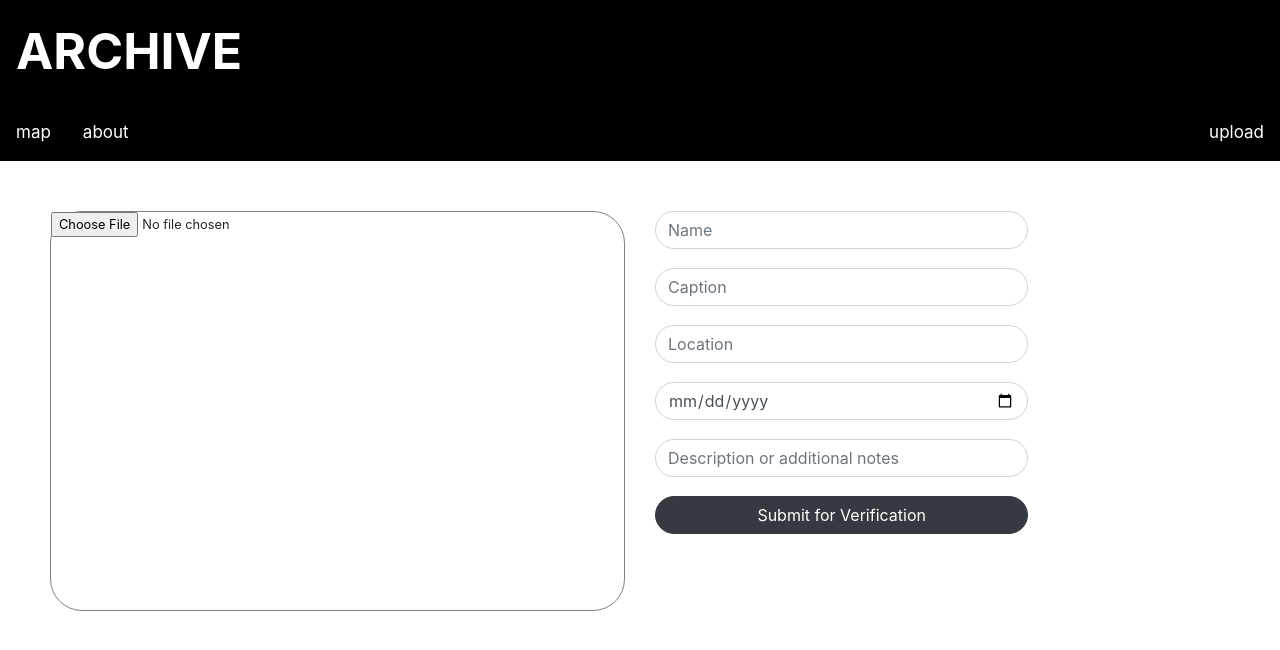
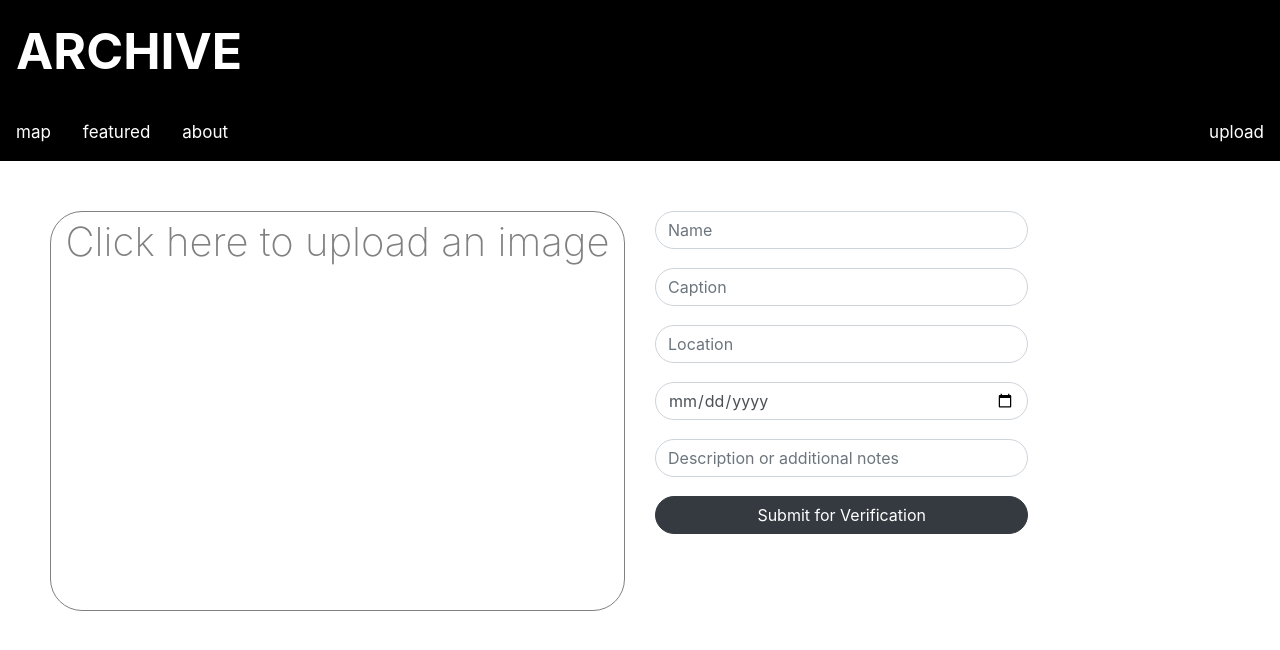
Before and after one commit to pelincetin/Palimpsest, a Flask app: page /upload in a window 1280 px wide. Shown: the top 650 px of the page. Run offline with Flask 2, Linux system fonts and the light colour scheme; some libraries are stand-ins or nearby versions.

Commit message:
add featured, clean up main page, add url to  layout etc.

```diff
--- a/app.py
+++ b/app.py
@@ -66,11 +66,15 @@ def allowed_file(filename):
 
 @app.route('/')
 def main():
-	return render_template('main.html', pictures=pictures)
+	return render_template('main.html')
 
 @app.route('/about')
 def about():
 	return render_template('about.html')
+
+@app.route('/featured')
+def featured():
+	return render_template('featured.html', pictures=pictures)
 
 @app.route('/upload')
 def upload_form():
--- a/templates/about.html
+++ b/templates/about.html
@@ -16,6 +16,7 @@
 	<body>
 		{% extends "layout.html" %}
 		{% block content %}
+		This page is yet to be designed.
 		{% endblock %}
 
 	</body>
--- a/templates/layout.html
+++ b/templates/layout.html
@@ -101,6 +101,7 @@
 		<div class="topnav">
 			<div class="push">ARCHIVE</div>
 			<a href="https://pit-newsroom.herokuapp.com/">map</a>
+			<a href="https://pit-newsroom.herokuapp.com/featured">featured</a>
 			<a href="https://pit-newsroom.herokuapp.com/about">about</a>
 			<div class="search-container">
 				<a href="https://pit-newsroom.herokuapp.com/upload">upload</a>
--- a/templates/upload.html
+++ b/templates/upload.html
@@ -20,8 +20,8 @@
 		body{
 			background-color: #FAFAFA;
 		}
-		.one{
-
+		.text-center{
+			font-size:40px;
 		}
 		</style>
 	</head>
@@ -32,12 +32,13 @@
 
 		<form method="post" action="/uploaded" enctype="multipart/form-data">
 			<div class="row small">
-				<div class="col-6">
+				<div class="col-6 text-center">
 					<div class="file-upload-wrapper">
- 						<input type="file" name="file" id="input-file-now" class="file-upload-input" data-file-upload="file-upload"/>
+ 						<input type="file" name="file" id="input-file-now" class="file-upload-input" data-file-upload="file-upload" style="display:none;"/>
+ 						<label for="input-file-now" style="color:grey; font-weight: 150;">Click here to upload an image</label>
 					</div>
 				</div>
-				<div class="col-4 one">
+				<div class="col-4">
 					<input class="form-control form-rounded" type="text" name="name" placeholder="Name" required><br>
 					<input class="form-control form-rounded" type="text" name="caption" placeholder="Caption" required><br>
 					<input class="form-control form-rounded" type="text" name="location" placeholder="Location" required><br>
```
Also changed, not shown: templates/featured.html (added, +49 -0 lines), templates/main.html (+0 -42 lines).
